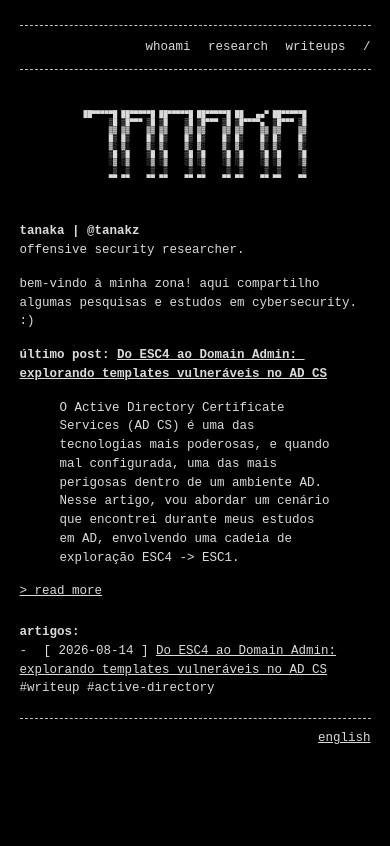
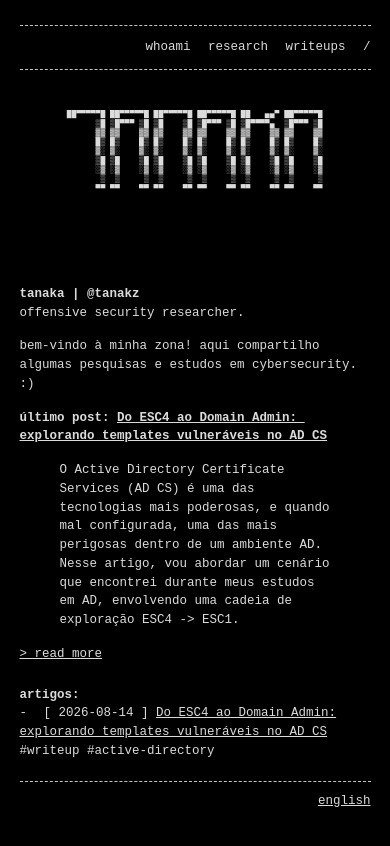
Before and after one commit to gabrielftanaka/tanaka.zone, a Jekyll site: the page built from index.md, in a window 390 px wide. Shown: the top 846 px of the page. Built offline with Jekyll 4.4.1, drawn with Linux system fonts in a browser that asks for light colours.

Commit message:
fix responsive ascii art

```diff
--- a/_sass/base.scss
+++ b/_sass/base.scss
@@ -134,32 +134,37 @@ pre { background-color: var(--background-color);  border: none;  padding: 0;  ma
 .ascii-wrapper {
   display: flex;
   justify-content: center;
-  align-items: center;
   width: 100%;
   margin: 2.5rem 0;
-  overflow-x: auto;
+  overflow: hidden;
 }
 
 .ascii-art {
-  font-family: monospace !important;
+  font-family: "Courier New", Courier, monospace !important;
   font-size: 13px !important;
   line-height: 1.15 !important;
-  letter-spacing: 0px !important;
+  letter-spacing: 0 !important;
   white-space: pre !important;
   text-align: left !important;
+
   background: transparent !important;
   border: none !important;
   padding: 0 !important;
   margin: 0 !important;
+
   color: inherit;
+
+  display: inline-block;
+  flex: 0 0 auto;
+  transform-origin: top center;
 }
 
 @media (max-width: 768px) {
   .ascii-art {
-    font-size: 1.8vw !important;
+    transform: scale(0.62);
   }
 
   .ascii-wrapper {
-    overflow-x: hidden;
+    height: 135px;
   }
 }
```
